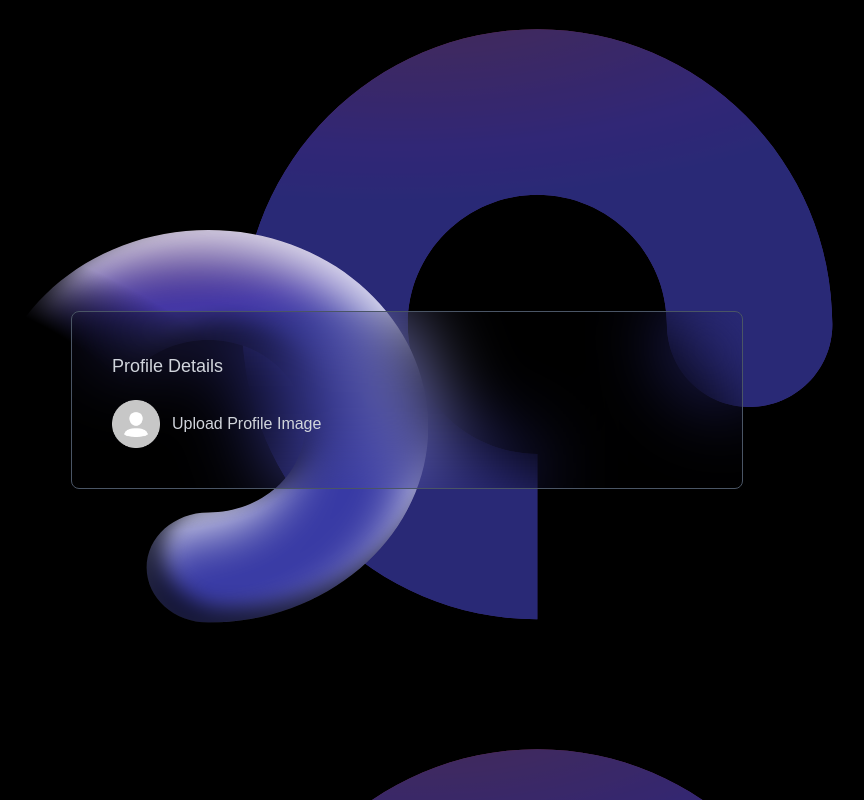
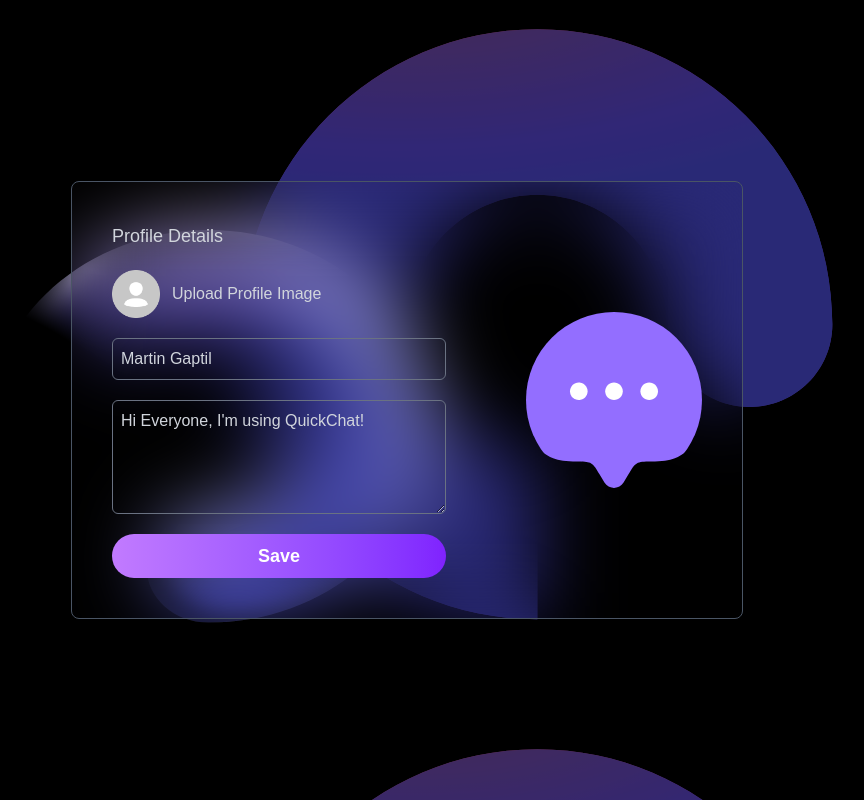
Before and after one commit to fahimx51/Chat-App, a React (Vite) app in the folder client/: page /profile in a window 1280 px wide. Shown: the whole page, without its empty margins (233-1097 px from the left). Built offline with nearby package versions, Linux system fonts and the light colour scheme.

Commit message:
completed profile page design

```diff
--- a/client/src/pages/ProfilePage.jsx
+++ b/client/src/pages/ProfilePage.jsx
@@ -10,10 +10,18 @@
 
     const navigate = useNavigate();
 
+    const handleSubmit = async (e) => {
+        e.preventDefault();
+        navigate('/');
+    }
+
     return (
         <div className='min-h-screen bg-cover bg-no-repeat flex items-center justify-center'>
             <div className='w-5/6 max-w-2xl backdrop-blur-2xl text-gray-300 border border-gray-600 flex items-center justify-between max-sm:flex-col-reverse rounded-lg'>
-                <form className='flex flex-col gap-5 p-10 flex-1'>
+                <form
+                    onSubmit={handleSubmit}
+                    className='flex flex-col gap-5 p-10 flex-1'
+                >
                     <h3 className='text-lg'>Profile Details</h3>
                     <label htmlFor="avatar" className='flex items-center gap-3 cursor-pointer w-fit'>
 
@@ -29,10 +37,40 @@
                             className={`w-12 h-12 ${selectedImg && 'rounded-full object-cover'}`}
                         />
 
-        Upload Profile Image
+                        Upload Profile Image
                     </label>
+                    <input
+                        onChange={(e) => setName(e.target.value)}
+                        value={name}
+                        type="text"
+                        required
+                        placeholder='Your Name'
+                        className='p-2 border border-gray-500 rounded-md focus:outline-none focus:ring-2 focus:ring-violet-500'
+                    />
+
+                    <textarea
+                        onChange={(e) => setBio(e.target.value)}
+                        defaultValue={bio}
+                        placeholder='Write profile bio'
+                        required
+                        className='p-2 border border-gray-500 rounded-md focus:outline-none focus:ring-2 focus:ring-violet-500'
+                        rows={4}
+                    >
+
+                    </textarea>
+
+                    <button
+                        type='submit'
+                        className='bg-gradient-to-r from-purple-400 to-violet-600 text-white p-2 rounded-full text-lg font-bold cursor-pointer hover:shadow-lg'
+                    >
+                        Save
+                    </button>
                 </form>
-                <img src="" alt="" />
+                <img
+                    src={assets.logo_icon}
+                    alt=""
+                    className='max-w-44 aspect-square rounded-full mx-10 max-sm:mt-10'
+                />
             </div>
         </div>
     )
```
